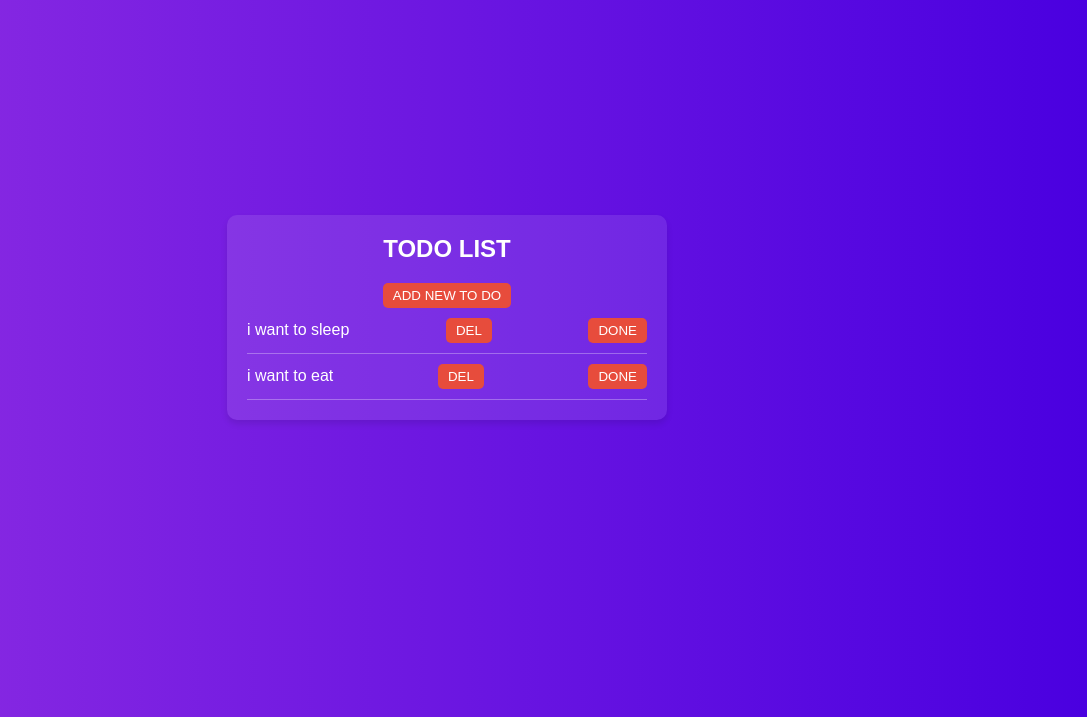
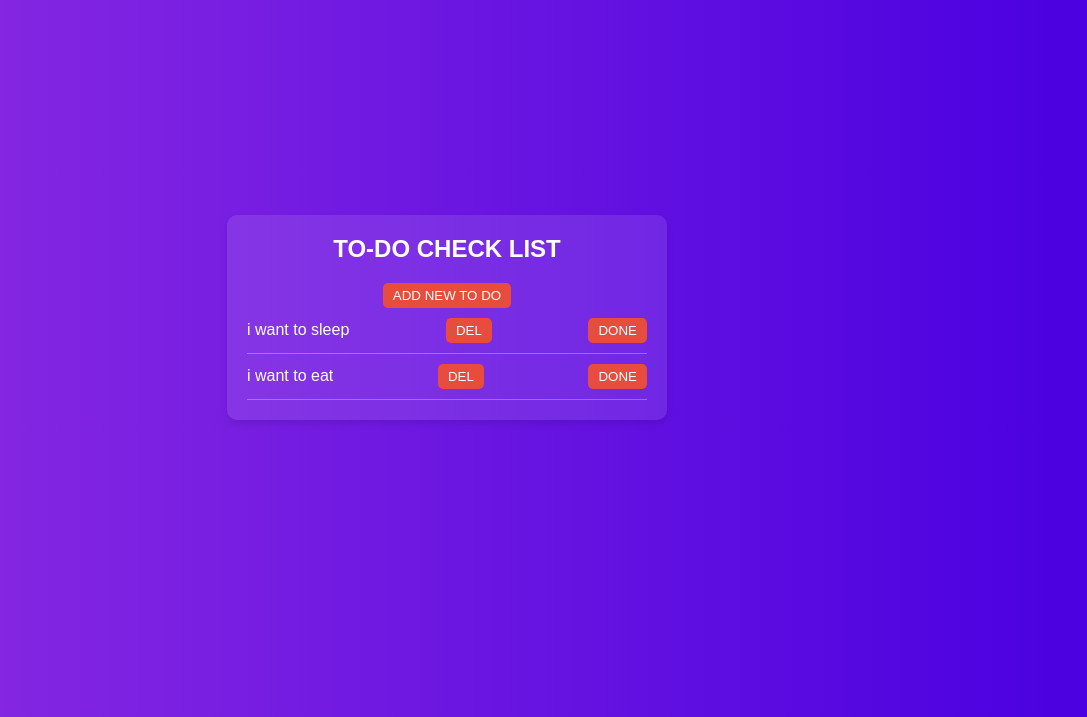
Before and after one commit to Dearbornadeolu/TREEKLE_TO-DO-APP, a plain HTML site: page index.html in a window 1280 px wide. Shown: the part 83-800 px from the top of the page, without its empty margins (193-1280 px from the left). Drawn offline with Linux system fonts and the light colour scheme.

```diff
--- a/index.html
+++ b/index.html
@@ -16,7 +16,7 @@
     </div>
 
     <section>
-        <h1>TODO LIST</h1>
+        <h1>TO-DO CHECK LIST</h1>
         <button id="new_item">ADD NEW TO DO</button>
         <div id="tray">
             <input type="text" id="newText">
```
